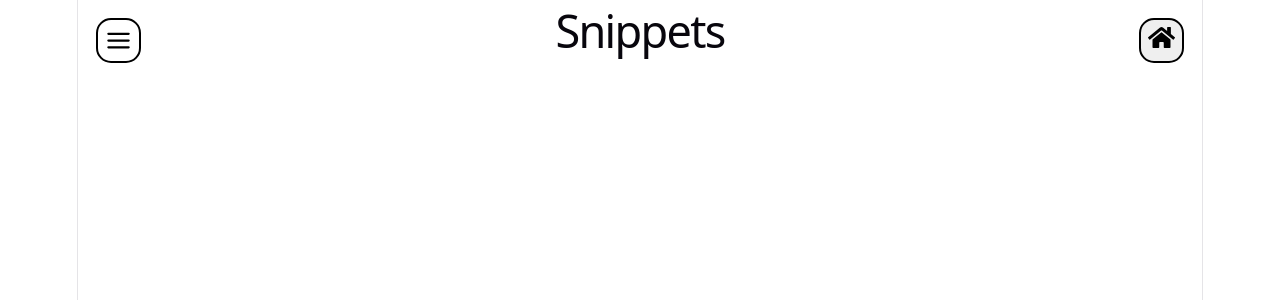
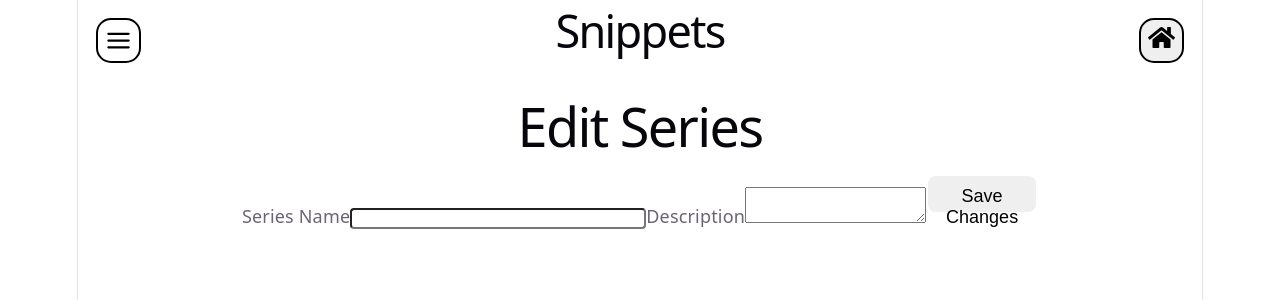
Before and after one commit to avilwock/Snippets, a React (Vite) app in the folder client/: page /series/1/edit in a window 1280 px wide. Before the commit this address had no page. Shown: the top 300 px of the page. Built offline with nearby package versions, Linux system fonts and the light colour scheme; no server answers; sample sign-in values are in the browser's storage.

Commit message:
added edit series route

```diff
--- a/client/src/App.jsx
+++ b/client/src/App.jsx
@@ -22,7 +22,7 @@ import SeriesList from "./pages/SeriesList"
 import EditProject from "./pages/EditProject"
 import NewSeries from "./pages/NewSeries"
 import Series from "./pages/Series"
-
+import EditSeries from "./pages/EditSeries"
 
 function App() {
 
@@ -64,6 +64,7 @@ function App() {
           <Route path="/project/:id/edit" element ={<EditProject />} />
           <Route path="/new-series" element = {<NewSeries />} />
           <Route path="/series/:id" element ={<Series />} />
+          <Route path="/series/:id/edit" element = {<EditSeries />} />
         </Route>
       </Routes>
     </BrowserRouter>
--- /dev/null
+++ b/client/src/pages/EditSeries.jsx
@@ -0,0 +1,101 @@
+import { useNavigate, useParams } from "react-router-dom"
+import { useEffect, useState } from "react"
+import Button from "../components/Button/Button"
+
+function EditSeries() {
+    const { id } = useParams();
+    const navigate = useNavigate();
+
+    const [seriesTitle, SetSeriesTitle] = useState("");
+    const [ description, setDescription ] = useState("");
+
+    useEffect (() => {
+        const fetchSeries = async() => {
+            console.log("EDIT SERIES ID:", id);
+
+            try {
+                const response = await fetch(`/api/series/${id}`, {
+                    headers: {
+                        Authorization: `Bearer ${localStorage.getItem("token")}`
+                    }
+                });
+
+                console.log("GET response:", response);
+
+                const data = await response.json();
+
+                console.log("GET data", data);
+
+                if(!response.ok) {
+                    throw new Error(data.message || "Failed to get series");
+                }
+
+                SetSeriesTitle(data.seriesTitle || "");
+                setDescription(data.description || "");
+            } catch (error) {
+                console.error("Error getting series:", error);
+            }
+        };
+
+        fetchSeries();
+    }, [id]);
+
+    const handleSubmit = async(e) => {
+        e.preventDefault();
+
+        try {
+            const response = await fetch(`/api/series/${id}`, {
+                method: "PUT",
+                headers: {
+                    "Content-Type": "application/json",
+                    Authorization: `Bearer ${localStorage.getItem("token")}`
+                },
+                body:JSON.stringify({
+                    seriesTitle,
+                    description
+                })
+            });
+
+            const data = await response.json();
+
+            if(!response.ok) {
+                throw new Error(data.message || "Failed to update series");
+            }
+
+            console.log("Series updated:", data);
+            navigate(`/series/${id}`)
+        } catch (error) {
+            console.error("Error updating project:", error);
+        }
+    };
+
+    return (
+        <div>
+            <h1> Edit Series </h1>
+            <form onSubmit = {handleSubmit}>
+                <label>
+                    Series Name
+                    <input
+                    type="text"
+                        value={seriesTitle}
+                        onChange={(e) => SetSeriesTitle(e.target.value)}
+                        required
+                    />
+                </label>
+                <label>
+                    Description
+                    <textarea
+                        value={description}
+                        onChange={(e) => setDescription(e.target.value)}
+                    />
+                </label>
+
+                <Button type = "submit">
+                    Save Changes
+                </Button>
+            </form>
+        </div>
+    )
+}
+
+export default EditSeries;
```
